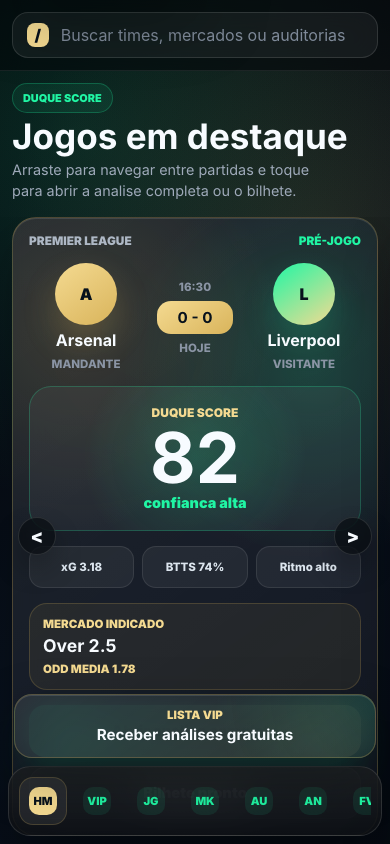
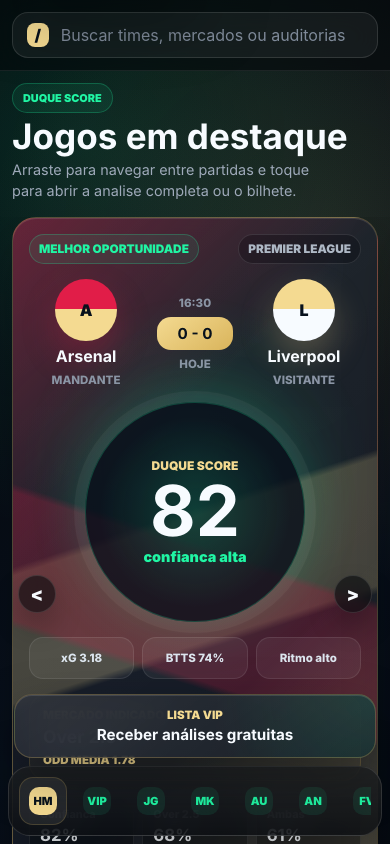
Before and after one commit to duqueroleta/DuqueSports-Codex, a React (Vite) app: page / in a window 390 px wide. Shown: the top 844 px of the page. Built offline with nearby package versions, Linux system fonts and the light colour scheme.

Commit message:
Refine mobile match cards

```diff
--- a/src/components/matches/MobileMatchCarousel.jsx
+++ b/src/components/matches/MobileMatchCarousel.jsx
@@ -13,6 +13,16 @@ function getInitials(teamName) {
     .join('')
     .slice(0, 3)
     .toUpperCase();
+}
+
+function getMatchBackground(match) {
+  const [primary, secondary, tertiary] = match.colors || ['#d9b45b', '#20f6a4', '#07111c'];
+
+  return {
+    '--match-primary': primary,
+    '--match-secondary': secondary,
+    '--match-tertiary': tertiary,
+  };
 }
 
 function MobileMatchCarousel() {
@@ -53,10 +63,10 @@ function MobileMatchCarousel() {
         <div className="mobile-carousel-track" ref={carouselRef}>
           {matches.map((match) => (
             <article className="mobile-match-slide" key={match.id}>
-              <div className="mobile-match-card">
+              <div className="mobile-match-card" style={getMatchBackground(match)}>
                 <div className="mobile-match-kicker">
+                  <strong>Melhor oportunidade</strong>
                   <span>{match.league}</span>
-                  <strong>{match.status}</strong>
                 </div>
 
                 <div className="mobile-match-teams">
@@ -97,6 +107,18 @@ function MobileMatchCarousel() {
                   <small>Odd media {match.odds}</small>
                 </div>
 
+                <div className="mobile-probability-strip" aria-label="Probabilidades principais">
+                  {match.probabilities.map((probability) => (
+                    <div key={probability.label}>
+                      <span>{probability.label}</span>
+                      <strong>{probability.value}%</strong>
+                      <small>
+                        <i style={{ width: `${probability.value}%` }} />
+                      </small>
+                    </div>
+                  ))}
+                </div>
+
                 <div className="mobile-match-actions">
                   <Link to={`/jogos/${match.id}`}>Abrir analise completa</Link>
                   <a href={BETSLIP_URL} rel="noreferrer" target="_blank">
--- a/src/data/matches.js
+++ b/src/data/matches.js
@@ -3,7 +3,7 @@ const matches = [
     id: 1,
     league: 'Premier League',
     time: '16:30',
-    status: 'Pré-jogo',
+    status: 'Pre-jogo',
     home: 'Arsenal',
     away: 'Liverpool',
     score: '0 - 0',
@@ -11,7 +11,13 @@ const matches = [
     confidence: 82,
     odds: '1.78',
     metrics: ['xG 3.18', 'BTTS 74%', 'Ritmo alto'],
-    insight: 'As duas equipes sustentam volume ofensivo alto e média elevada de entradas na área.',
+    probabilities: [
+      { label: 'Confianca', value: 82 },
+      { label: 'Over 2.5', value: 68 },
+      { label: 'Ambas', value: 61 },
+    ],
+    colors: ['#e11d48', '#f4da91', '#07111c'],
+    insight: 'As duas equipes sustentam volume ofensivo alto e media elevada de entradas na area.',
   },
   {
     id: 2,
@@ -19,33 +25,45 @@ const matches = [
     time: '18:00',
     status: 'Ao vivo',
     home: 'Barcelona',
-    away: 'Atlético Madrid',
+    away: 'Atletico Madrid',
     score: '1 - 1',
     signal: 'Ambas marcam',
     confidence: 76,
     odds: '1.64',
-    metrics: ['Finalizações 14', 'Pressão 68%', 'Transições'],
-    insight: 'O jogo mostra espaços em transição e pressão alternada nos dois terços finais.',
+    metrics: ['Finalizacoes 14', 'Pressao 68%', 'Transicoes'],
+    probabilities: [
+      { label: 'Confianca', value: 76 },
+      { label: 'Ambas', value: 74 },
+      { label: 'Gol live', value: 66 },
+    ],
+    colors: ['#7c3aed', '#e11d48', '#f4da91'],
+    insight: 'O jogo mostra espacos em transicao e pressao alternada nos dois tercos finais.',
   },
   {
     id: 3,
     league: 'Serie A',
     time: '20:45',
-    status: 'Pré-jogo',
+    status: 'Pre-jogo',
     home: 'Inter',
     away: 'Milan',
     score: '0 - 0',
     signal: 'Under 3.5',
     confidence: 71,
     odds: '1.42',
-    metrics: ['Defesas sólidas', 'xGA 1.11', 'Derby'],
-    insight: 'Contexto de clássico favorece controle de risco e menor abertura nos primeiros blocos.',
+    metrics: ['Defesas solidas', 'xGA 1.11', 'Derby'],
+    probabilities: [
+      { label: 'Confianca', value: 71 },
+      { label: 'Under', value: 69 },
+      { label: 'Controle', value: 63 },
+    ],
+    colors: ['#0f172a', '#e11d48', '#dce5ee'],
+    insight: 'Contexto de classico favorece controle de risco e menor abertura nos primeiros blocos.',
   },
   {
     id: 4,
-    league: 'Brasileirão',
+    league: 'Brasileirao',
     time: '21:30',
-    status: 'Pré-jogo',
+    status: 'Pre-jogo',
     home: 'Flamengo',
     away: 'Palmeiras',
     score: '0 - 0',
@@ -53,6 +71,12 @@ const matches = [
     confidence: 74,
     odds: '1.58',
     metrics: ['Posse 61%', 'xG casa 1.92', 'Controle'],
+    probabilities: [
+      { label: 'Confianca', value: 74 },
+      { label: 'DNB', value: 67 },
+      { label: 'Posse', value: 61 },
+    ],
+    colors: ['#e11d48', '#166534', '#07111c'],
     insight: 'Mandante tem controle territorial superior, mas o empate ainda precisa ser protegido.',
   },
   {
@@ -66,14 +90,20 @@ const matches = [
     signal: 'Over 3.5',
     confidence: 80,
     odds: '1.91',
-    metrics: ['Ataques 42', 'xG live 3.44', 'Pressão alta'],
+    metrics: ['Ataques 42', 'xG live 3.44', 'Pressao alta'],
+    probabilities: [
+      { label: 'Confianca', value: 80 },
+      { label: 'Over 3.5', value: 72 },
+      { label: 'Pressao', value: 84 },
+    ],
+    colors: ['#dc2626', '#facc15', '#111827'],
     insight: 'Ritmo live segue acelerado, com ataques frequentes e baixa estabilidade defensiva.',
   },
   {
     id: 6,
     league: 'Ligue 1',
     time: '17:00',
-    status: 'Pré-jogo',
+    status: 'Pre-jogo',
     home: 'PSG',
     away: 'Monaco',
     score: '0 - 0',
@@ -81,7 +111,13 @@ const matches = [
     confidence: 85,
     odds: '1.69',
     metrics: ['Favorito forte', 'xG 2.36', 'Volume'],
-    insight: 'Favorito combina volume ofensivo alto com vantagem técnica clara no último terço.',
+    probabilities: [
+      { label: 'Confianca', value: 85 },
+      { label: 'Vitoria', value: 70 },
+      { label: 'Volume', value: 78 },
+    ],
+    colors: ['#1d4ed8', '#ef4444', '#f7fbff'],
+    insight: 'Favorito combina volume ofensivo alto com vantagem tecnica clara no ultimo terco.',
   },
 ];
 
--- a/src/styles/mobile-match-carousel.css
+++ b/src/styles/mobile-match-carousel.css
@@ -68,21 +68,40 @@
   }
 
   .mobile-match-card {
+    position: relative;
     display: grid;
     gap: 15px;
     min-height: calc(100svh - 292px);
+    overflow: hidden;
     padding: 16px;
     border: 1px solid rgba(217, 180, 91, 0.28);
     border-radius: 24px;
     background:
-      radial-gradient(circle at 18% 18%, rgba(217, 180, 91, 0.15), transparent 34%),
-      radial-gradient(circle at 82% 24%, rgba(32, 246, 164, 0.16), transparent 34%),
+      linear-gradient(135deg, color-mix(in srgb, var(--match-primary) 36%, transparent), transparent 34%),
+      linear-gradient(315deg, color-mix(in srgb, var(--match-secondary) 34%, transparent), transparent 36%),
       linear-gradient(145deg, rgba(255, 255, 255, 0.09), rgba(255, 255, 255, 0.03)),
       rgba(12, 18, 28, 0.88);
     box-shadow:
       inset 0 1px 0 rgba(255, 255, 255, 0.11),
       0 22px 58px rgba(0, 0, 0, 0.28);
     backdrop-filter: blur(20px);
+  }
+
+  .mobile-match-card::before {
+    position: absolute;
+    inset: 0;
+    background:
+      linear-gradient(18deg, transparent 0 38%, color-mix(in srgb, var(--match-primary) 34%, transparent) 39% 54%, transparent 55%),
+      linear-gradient(-18deg, transparent 0 42%, color-mix(in srgb, var(--match-secondary) 30%, transparent) 43% 58%, transparent 59%),
+      radial-gradient(circle at 50% 34%, rgba(32, 246, 164, 0.18), transparent 34%);
+    content: "";
+    opacity: 0.7;
+    pointer-events: none;
+  }
+
+  .mobile-match-card > * {
+    position: relative;
+    z-index: 1;
   }
 
   .mobile-match-kicker,
@@ -101,14 +120,20 @@
 
   .mobile-match-kicker span,
   .mobile-match-kicker strong {
+    padding: 7px 9px;
+    border: 1px solid rgba(255, 255, 255, 0.11);
+    border-radius: 999px;
     color: #aeb8c5;
+    background: rgba(5, 7, 11, 0.28);
     font-size: 0.74rem;
     font-weight: 900;
     text-transform: uppercase;
   }
 
   .mobile-match-kicker strong {
+    border-color: rgba(32, 246, 164, 0.24);
     color: var(--color-neon);
+    background: rgba(32, 246, 164, 0.08);
   }
 
   .mobile-match-teams {
@@ -133,15 +158,17 @@
     height: 62px;
     border-radius: 50%;
     color: #07111c;
-    background: linear-gradient(145deg, var(--color-gold-soft), var(--color-gold));
-    box-shadow: 0 16px 34px rgba(217, 180, 91, 0.22);
+    background:
+      linear-gradient(180deg, var(--match-primary) 0 48%, var(--color-gold-soft) 49% 100%);
+    box-shadow: 0 16px 34px color-mix(in srgb, var(--match-primary) 26%, transparent);
     font-size: 1rem;
     font-weight: 950;
   }
 
   .mobile-team-crest-away {
-    background: linear-gradient(145deg, var(--color-neon), var(--color-gold-soft));
-    box-shadow: 0 16px 34px rgba(32, 246, 164, 0.18);
+    background:
+      linear-gradient(180deg, var(--match-secondary) 0 48%, var(--color-white) 49% 100%);
+    box-shadow: 0 16px 34px color-mix(in srgb, var(--match-secondary) 26%, transparent);
   }
 
   .mobile-match-teams strong {
@@ -173,12 +200,19 @@
     display: grid;
     justify-items: center;
     gap: 6px;
+    width: min(220px, 70vw);
+    min-height: 220px;
+    place-self: center;
+    place-content: center;
     padding: 18px;
     border: 1px solid rgba(32, 246, 164, 0.22);
-    border-radius: 22px;
+    border-radius: 50%;
     background:
       radial-gradient(circle, rgba(32, 246, 164, 0.18), transparent 62%),
-      rgba(255, 255, 255, 0.045);
+      rgba(8, 15, 26, 0.78);
+    box-shadow:
+      0 0 0 11px rgba(255, 255, 255, 0.045),
+      0 0 54px rgba(32, 246, 164, 0.22);
   }
 
   .mobile-score-panel span {
@@ -244,9 +278,51 @@
     font-size: 1.1rem;
   }
 
+  .mobile-probability-strip {
+    display: grid;
+    grid-template-columns: repeat(3, minmax(0, 1fr));
+    gap: 8px;
+  }
+
+  .mobile-probability-strip div {
+    display: grid;
+    gap: 7px;
+    min-width: 0;
+    padding: 10px;
+    border: 1px solid rgba(255, 255, 255, 0.09);
+    border-radius: 14px;
+    background: rgba(5, 7, 11, 0.32);
+  }
+
+  .mobile-probability-strip span {
+    color: #aeb8c5;
+    font-size: 0.68rem;
+    font-weight: 850;
+  }
+
+  .mobile-probability-strip strong {
+    color: var(--color-white);
+    font-size: 1.05rem;
+    line-height: 1;
+  }
+
+  .mobile-probability-strip small {
+    overflow: hidden;
+    height: 6px;
+    border-radius: 999px;
+    background: rgba(255, 255, 255, 0.09);
+  }
+
+  .mobile-probability-strip i {
+    display: block;
+    height: 100%;
+    border-radius: inherit;
+    background: linear-gradient(90deg, var(--color-neon), var(--color-gold-soft));
+  }
+
   .mobile-match-actions {
     display: grid;
-    grid-template-columns: 1fr;
+    grid-template-columns: 1fr 1fr;
     gap: 10px;
     margin-top: auto;
   }
@@ -256,6 +332,7 @@
     align-items: center;
     justify-content: center;
     min-height: 52px;
+    padding: 0 10px;
     border-radius: 16px;
     color: #07111c;
     background: linear-gradient(135deg, var(--color-neon), var(--color-gold-soft));
@@ -302,17 +379,68 @@
 }
 
 @media (max-width: 380px) {
+  .mobile-match-carousel {
+    gap: 10px;
+    padding-top: 8px;
+  }
+
+  .mobile-carousel-heading {
+    gap: 5px;
+  }
+
+  .mobile-carousel-heading p {
+    font-size: 0.82rem;
+    line-height: 1.35;
+  }
+
   .mobile-match-card {
-    gap: 11px;
-    padding: 14px;
+    gap: 9px;
+    padding: 12px;
   }
 
   .mobile-team-crest {
-    width: 54px;
-    height: 54px;
+    width: 50px;
+    height: 50px;
+    font-size: 0.82rem;
   }
 
-  .mobile-match-stats {
-    grid-template-columns: 1fr;
+  .mobile-match-teams {
+    grid-template-columns: minmax(0, 1fr) 72px minmax(0, 1fr);
+    gap: 8px;
+  }
+
+  .mobile-match-teams strong {
+    font-size: 0.9rem;
+  }
+
+  .mobile-match-stats,
+  .mobile-probability-strip {
+    gap: 6px;
+  }
+
+  .mobile-match-stats span,
+  .mobile-probability-strip div {
+    padding: 7px 6px;
+    border-radius: 12px;
+    font-size: 0.66rem;
+  }
+
+  .mobile-score-panel {
+    min-height: 158px;
+    width: 158px;
+    padding: 12px;
+  }
+
+  .mobile-score-panel strong {
+    font-size: 3rem;
+  }
+
+  .mobile-match-actions {
+    gap: 7px;
+  }
+
+  .mobile-match-actions a {
+    min-height: 48px;
+    font-size: 0.8rem;
   }
 }
```
